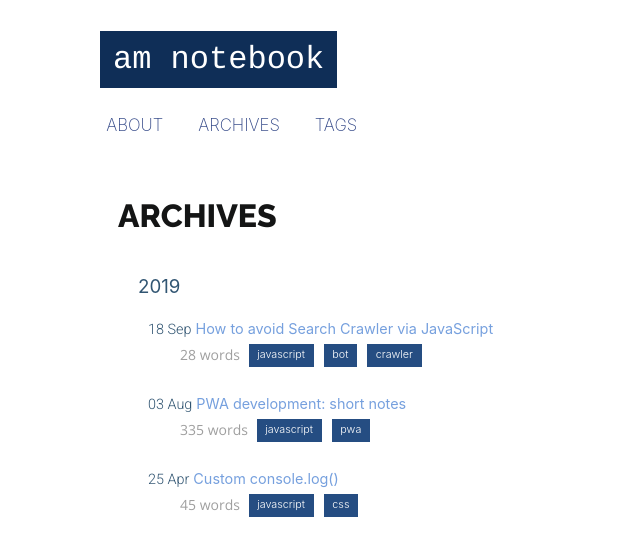
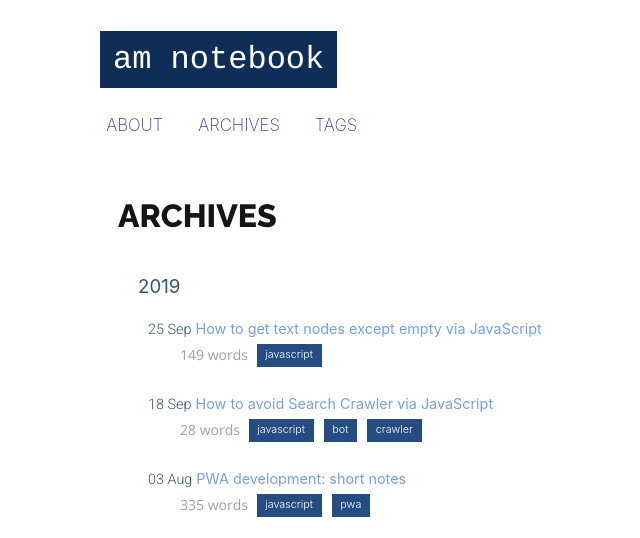
Before and after one commit to andreymatin/andreymatin.github.io, a Jekyll site: the page built from archives/index.html, in a window 1280 px wide, cut to the strip 0-538 px from the top of the page. Shown: the whole strip, without its empty margins (222-862 px from the left). Built offline with Jekyll 4.4.1, drawn with Linux system fonts in a browser that asks for light colours; some web fonts are replaced; part of the change alters nothing that is shown.

Commit message:
Add files via upload
added new snippet 'How to get text nodes except empty via JavaScript'

````diff
--- /dev/null
+++ b/_posts/2019-08-03-pwa-short-notes.md
@@ -0,0 +1,125 @@
+---
+layout: post
+title: "PWA development: short notes"
+date: 2019-08-03 03:14
+tags: [javascript, pwa]
+---
+
+
+# I. Setup
+
+## OpenSSL
+
+Windows Download Page:
+https://slproweb.com/products/Win32OpenSSL.html
+
+General troubleshooting:
+https://stackoverflow.com/questions/7580508/getting-chrome-to-accept-self-signed-localhost-certificate/47646463#47646463
+
+Shell Commands:
+
+```
+openssl genrsa -out rootCA.key 4096
+openssl req -x509 -new -nodes -key rootCA.key -newkey rsa:4096 -sha256 -days 1024 -out rootCA.pem
+openssl req -new -newkey rsa:4096 -sha256 -nodes -keyout device.key -out device.csr
+openssl x509 -req -in device.csr -CA rootCA.pem -CAkey rootCA.key -CAcreateserial -out device.crt -days 2000 -sha256 -extfile v3.ext
+```
+
+v3.ext file:
+
+```
+authorityKeyIdentifier=keyid,issuer
+basicConstraints=CA:FALSE
+keyUsage = digitalSignature, nonRepudiation, keyEncipherment, dataEncipherment
+subjectAltName = @alt_names
+[alt_names]
+DNS.1 = localhost
+IP.1 = 192.168.0.2
+IP.2 = 127.0.0.1
+```
+
+## Chrome
+
+- Certificate manipulations [install / accept]
+
+## Gulp
+
+
+```javascript
+  /**
+   * WebServer
+   */
+  function webServer() {
+    connect.server({
+      host: '0.0.0.0',
+      root: './html/',
+      port: 3000,
+      livereload: true,
+      https: {
+        key: fs.readFileSync('E:\\Server\\https\\server.key'),
+        cert: fs.readFileSync('E:\\Server\\https\\server.crt')
+      }
+    });
+  }
+```
+
+## VSC
+
+.vscode/settings.json
+
+```json
+{
+  "liveServer.settings.https": {
+  "enable": true,
+  "cert": "E:\\Server\\https\\server.crt",
+  "key": "E:\\Server\\https\\server.key",
+  "passphrase": "https"
+  }
+}
+```
+
+## WAMP / Apache
+
+httpd.conf:
+
+```
+LoadModule ssl_module modules/mod_ssl.so
+Include conf/extra/httpd-ssl.conf
+LoadModule socache_shmcb_module modules/mod_socache_shmcb.so
+```
+
+httpd-ssl.conf:
+
+```
+SSLCertificateFile "${SRVROOT}/conf/key/certificate.crt"
+SSLCertificateKeyFile "${SRVROOT}/conf/key/private.key"
+```
+
+
+# II. Scripts
+
+## Testing
+
+- Chrome Lighthouse
+- https://www.pwabuilder.com/
+
+## Cache
+
+- manifest
+- install
+- fetch
+
+## Push API
+- https://www.izooto.com/how-web-push-api-works
+- https://developers.google.com/web/fundamentals/codelabs/push-notifications/
+- https://flaviocopes.com/push-api/
+
+
+# IV. Information Resources
+
+- https://developer.mozilla.org/en-US/docs/Web/API/Service_Worker_API/Using_Service_Workers
+- https://serviceworke.rs/push-subscription-management_index_doc.html
+- https://www.pwabuilder.com/serviceworker
+- https://codelabs.developers.google.com/codelabs/your-first-pwapp/#0
+- https://developer.mozilla.org/en-US/docs/Web/Progressive_web_apps
+- https://vaadin.com/tutorials/learn-pwa/turn-website-into-a-pwa
--- /dev/null
+++ b/_posts/2019-09-25-get-all-text-nodes.md
@@ -0,0 +1,33 @@
+---
+layout: post
+title: "How to get text nodes except empty via JavaScript"
+date: 2019-09-25 17:52
+tags: [javascript]
+---
+
+```javascript
+    /**
+     * Get Text Nodes
+     */
+    function getTextNodes() {
+      let walk = document.createTreeWalker(document.body, NodeFilter.SHOW_TEXT, null, false);
+      let node = walk.firstChild();
+      let nodesList = [];
+
+      // Node traverse
+      while (node) {
+
+        // Add not empty text node
+        if (node.nodeValue.replace(/\u00a0/g, 'x').trim().length != 0) {
+          nodesList.push(node);
+        }
+
+        node = walk.nextNode();
+      }
+
+      return nodesList;
+    }
+
+    let nod = getTextNodes();
+
+```
````
Also changed, not shown: _posts/2019-09-18-crawlers-detector.md (line endings or trailing spaces).
